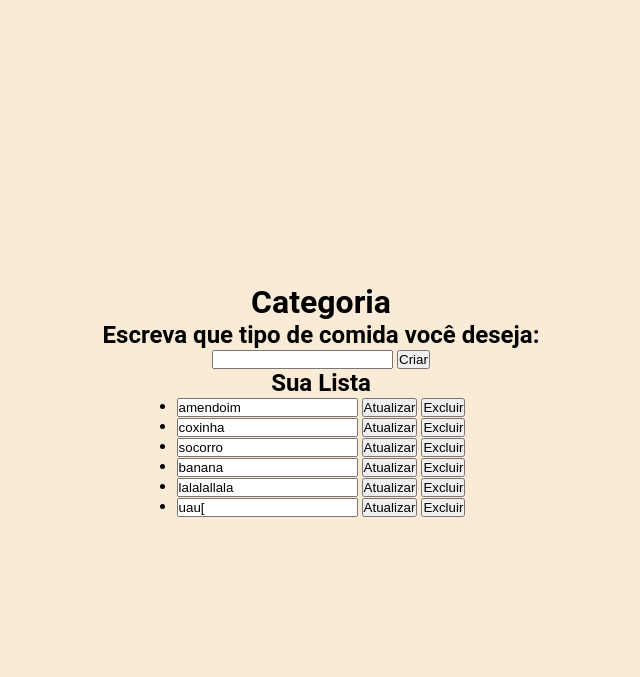
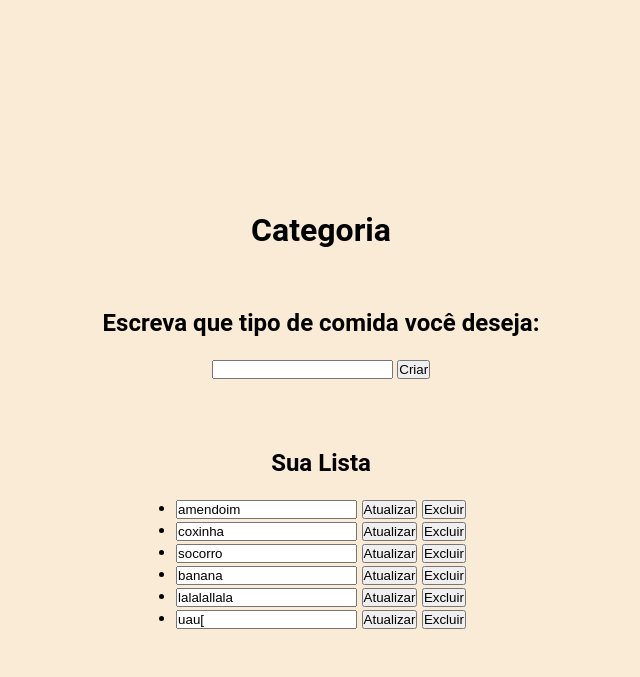
Before and after one commit to d4viladandara/Projeto-Crud, a Flask app: page /categorias in a window 1280 px wide. Shown: the top 677 px of the page, without its empty margins (319-959 px from the left). Run offline with Flask 3, Linux system fonts and the light colour scheme.

Commit message:
atualizando o css

```diff
--- a/static/categorias.css
+++ b/static/categorias.css
@@ -1,5 +1,18 @@
-
-
 body {
     text-align: center;
 }
+
+h2{
+    justify-content: right;
+    text-align:initial;
+    padding: 20px;
+}
+
+h1{
+    padding: 40px;
+}
+
+form{
+    padding-bottom: 50px;
+    font-size: large;
+}
```
Also changed, not shown: instance/meubanco.db.
